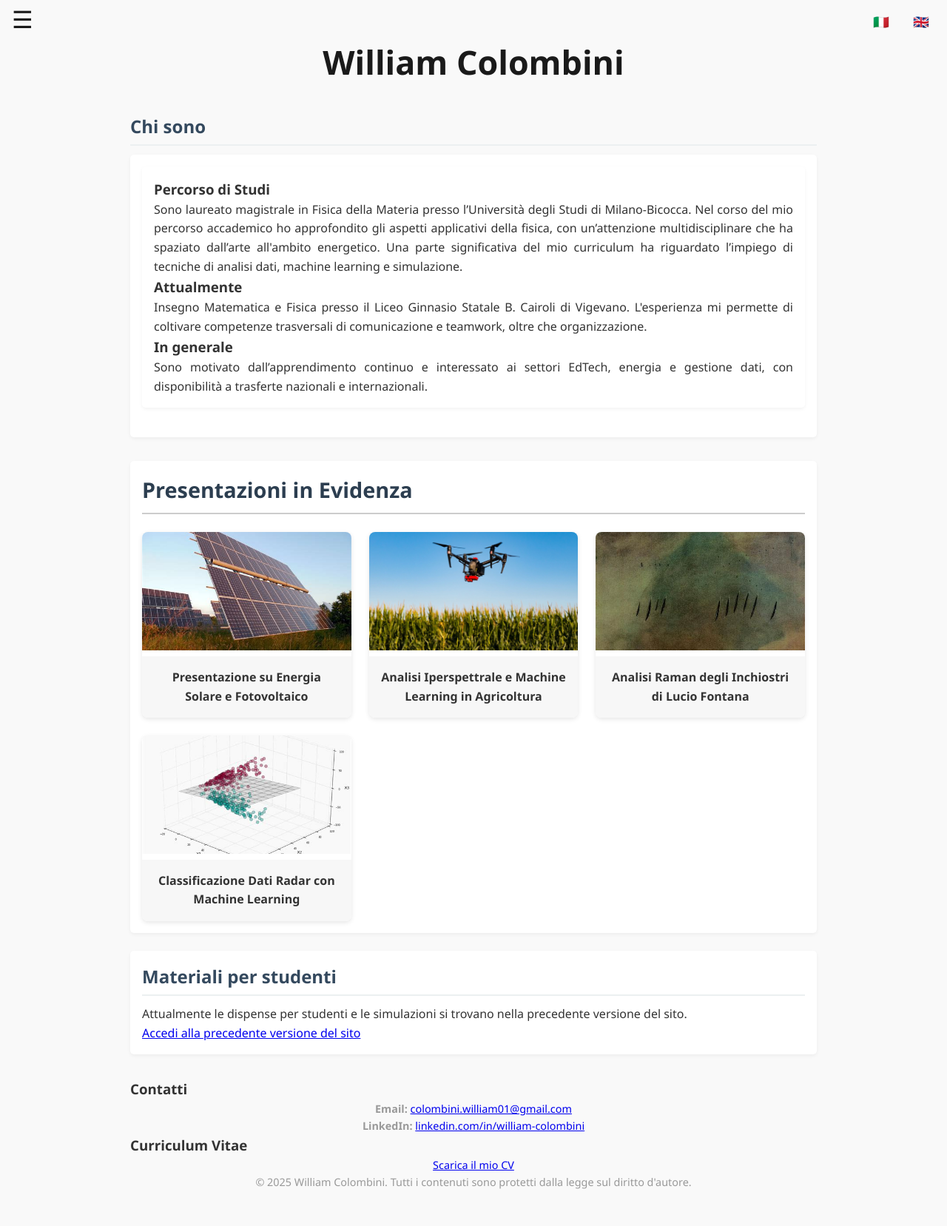
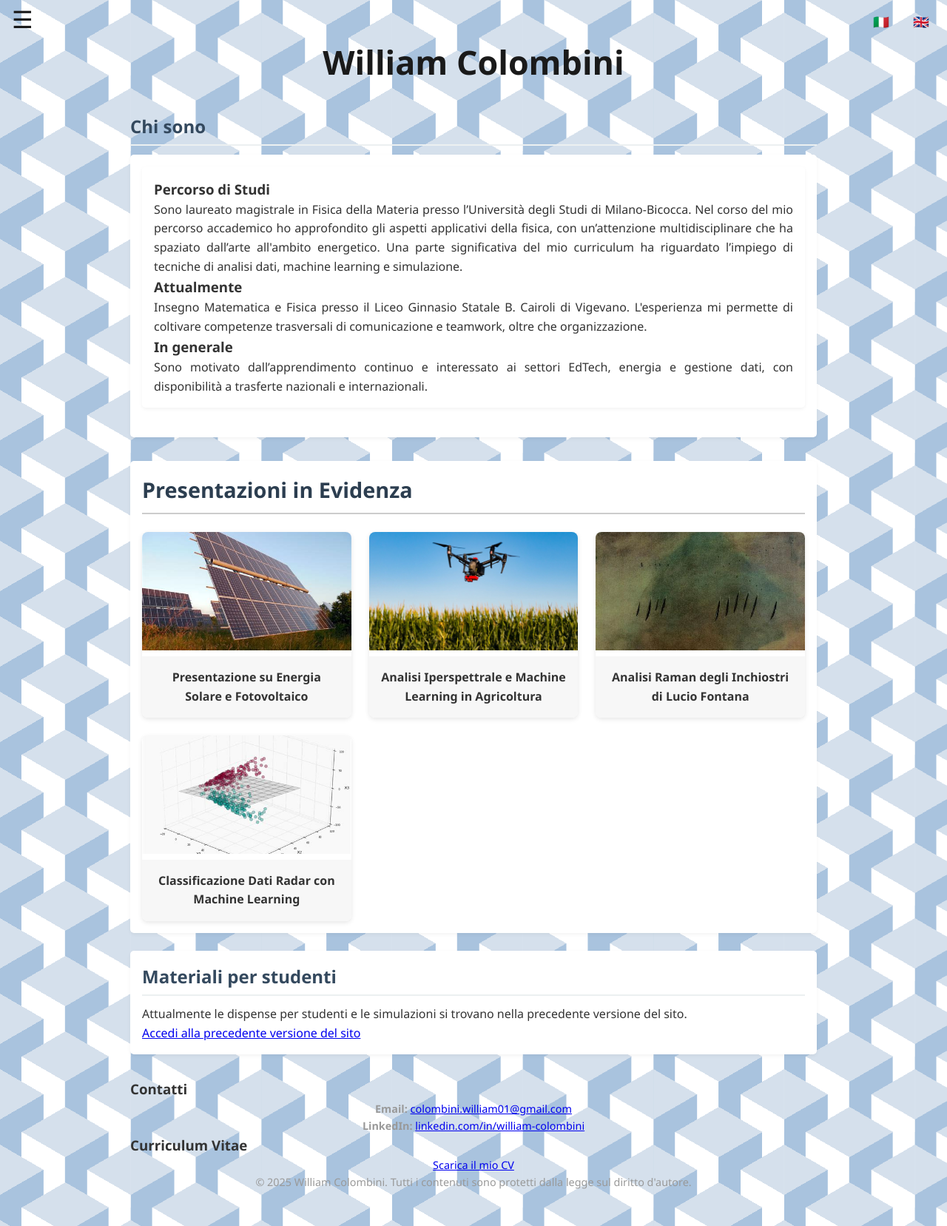
Before and after one commit to h4students98/h4students98.github.io, a PHP site: page / in a window 1280 px wide. Shown: the whole page at 74% size. Run offline with PHP 8.4, Linux system fonts and the light colour scheme.

Commit message:
Update style.css adding cubes bg

```diff
--- a/css/style.css
+++ b/css/style.css
@@ -5,15 +5,60 @@
   box-sizing: border-box;
 }
 
+:root{
+  --primary-color: #EEEEEE;
+  --secondary-color: #7FA1C3;
+  --third-color: #6482AD;
+  --fourth-color: #134B70;
+  --fifth-color: #201E43;
+  --white: #FFFFFF;
+  --black: #000000;
+  --bg1: #A9C3DE;
+  --bg2: #D5E0EC;
+  --bg1r: 233; /* Red component */
+  --bg1g: 240; /* Green component */
+  --bg1b: 243; /* Blue component */
+}
+.dark-theme{
+  --primary-color: #201E43;
+  --secondary-color: #134B70;
+  --third-color: #6482AD;
+  --fourth-color: #7FA1C3;
+  --fifth-color: #EEEEEE;
+  --white: #000000;
+  --black: #FFFFFF;
+  --bg1: #201E43;
+  --bg2: #293E52;
+  --bg1r: 32; /* Red component */
+  --bg1g: 30; /* Green component */
+  --bg1b: 67; /* Blue component */
+}
+
 body {
   font-family: 'Segoe UI', Tahoma, Geneva, Verdana, sans-serif;
   line-height: 1.6;
-  background-color: #f9f9f9;
+  /* background-color: #f9f9f9; */
   color: #333;
   padding: 1rem;
   max-width: 960px;
   margin: auto;
   text-align: justify;
+
+  background-color: var(--primary-color);
+    --s: 102px; /* control the size*/
+  --c1: var(--bg1);
+  --c2: var(--white);
+  --c3: var(--bg2);
+
+  --_g: var(--c3) 0 120deg,#0000 0;
+  background:
+    conic-gradient(from -60deg at 50% calc(100%/3),var(--_g)),
+    conic-gradient(from 120deg at 50% calc(200%/3),var(--_g)),
+    conic-gradient(from  60deg at calc(200%/3),var(--c3) 60deg,var(--c2) 0 120deg,#0000 0),
+    conic-gradient(from 180deg at calc(100%/3),var(--c1) 60deg,var(--_g)),
+    linear-gradient(90deg,var(--c1)   calc(100%/6),var(--c2) 0 50%,
+                          var(--c1) 0 calc(500%/6),var(--c2) 0);
+  background-size: calc(1.732*var(--s)) var(--s);
 }
 
 main section {
```
